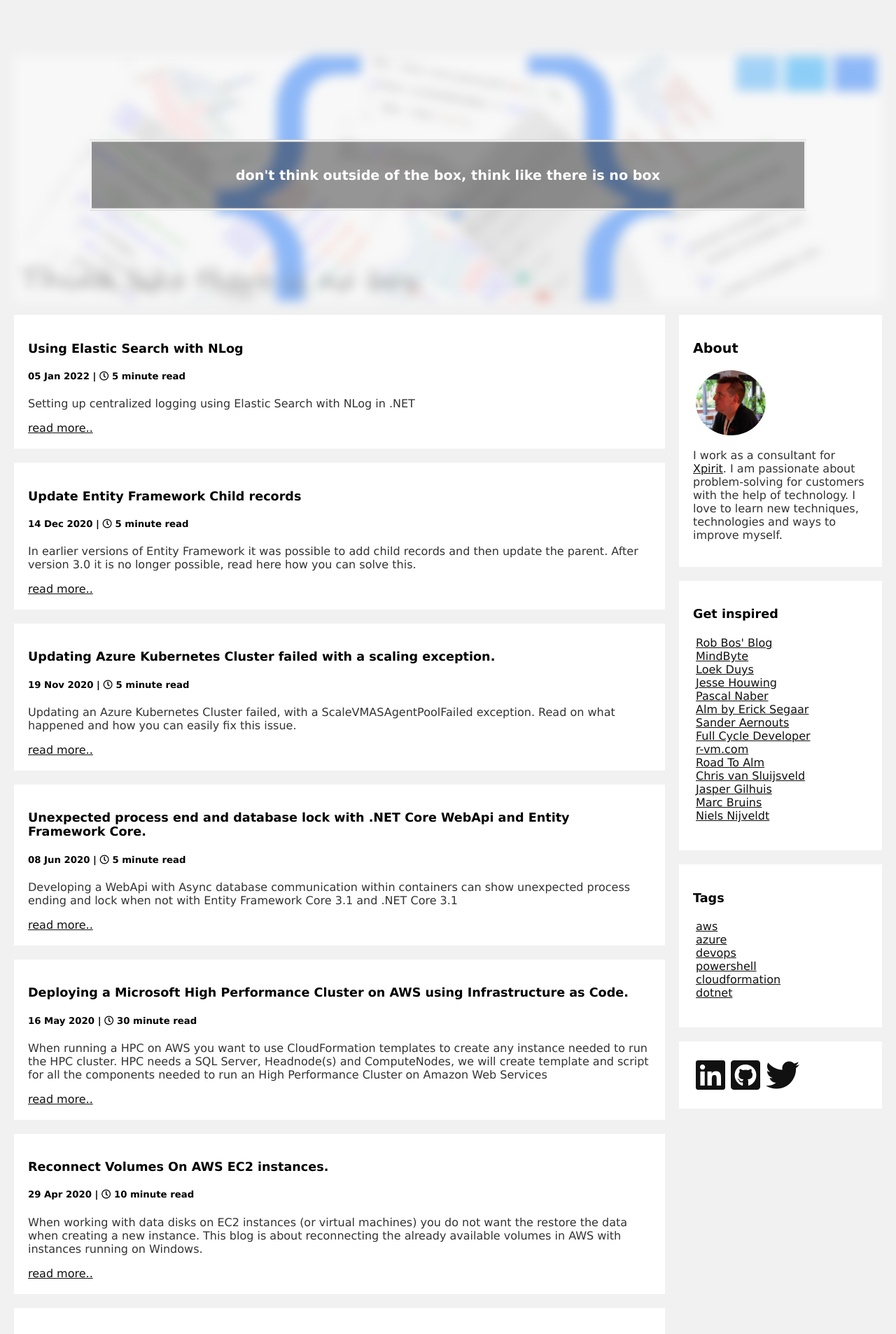
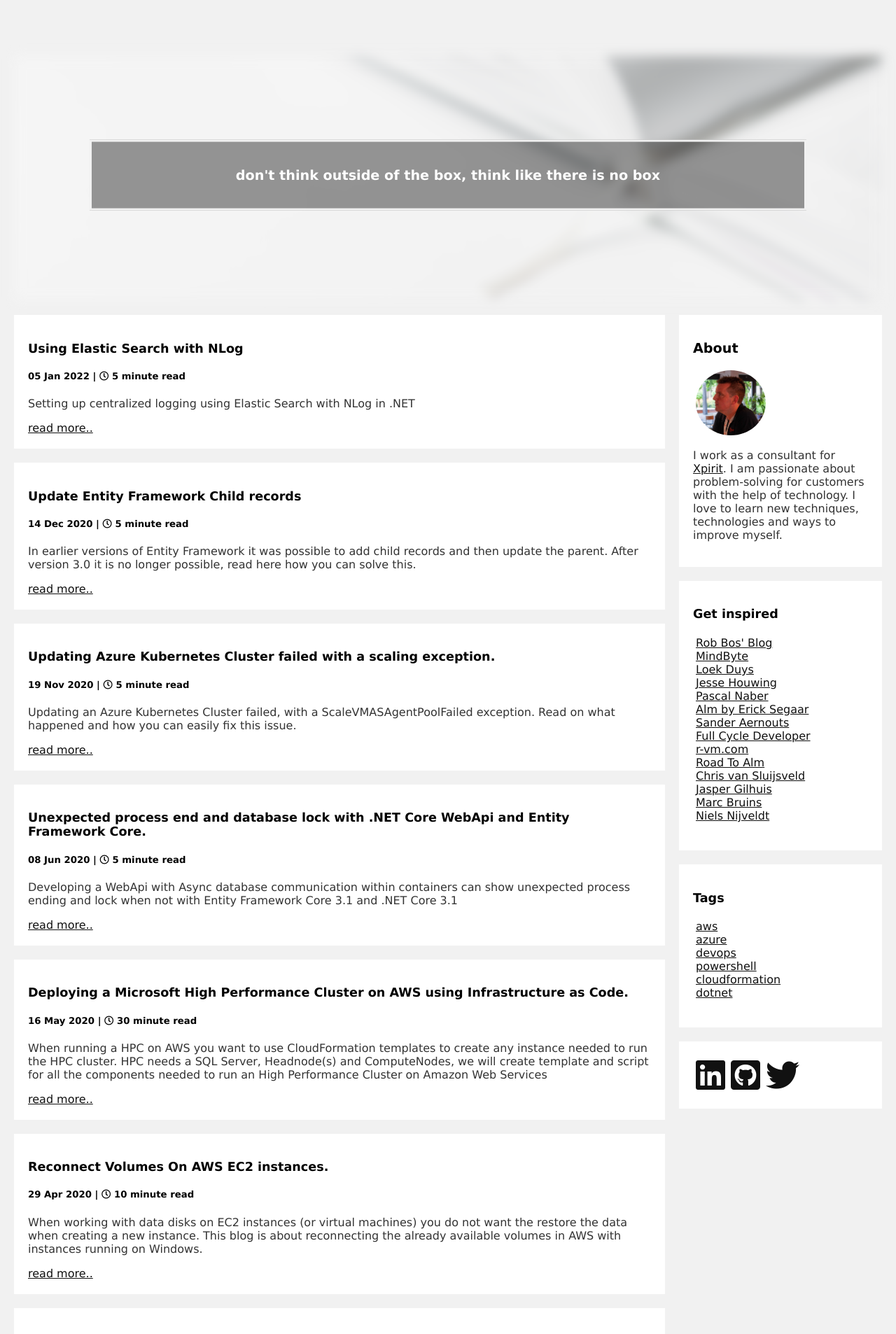
Before and after one commit to arjanvanbekkum/arjanvanbekkum.github.io, a Jekyll site: the page built from index.html, in a window 1280 px wide. Shown: the top 1906 px of the page at 70% size. Built offline with Jekyll 4.4.1, drawn with Linux system fonts in a browser that asks for light colours.

Commit message:
change header

```diff
--- a/css/main.css
+++ b/css/main.css
@@ -166,7 +166,7 @@
     height:350px;
     opacity: .5;
     overflow:hidden;
-    background-image: url(../images/header.png);
+    background-image: url(../images/header.jpg);
     background-size: cover;
     background-repeat: no-repeat;
     background-position: center;
```
Also changed, not shown: images/header-old.png (renamed from images/header.png), images/header.jpg (added).
